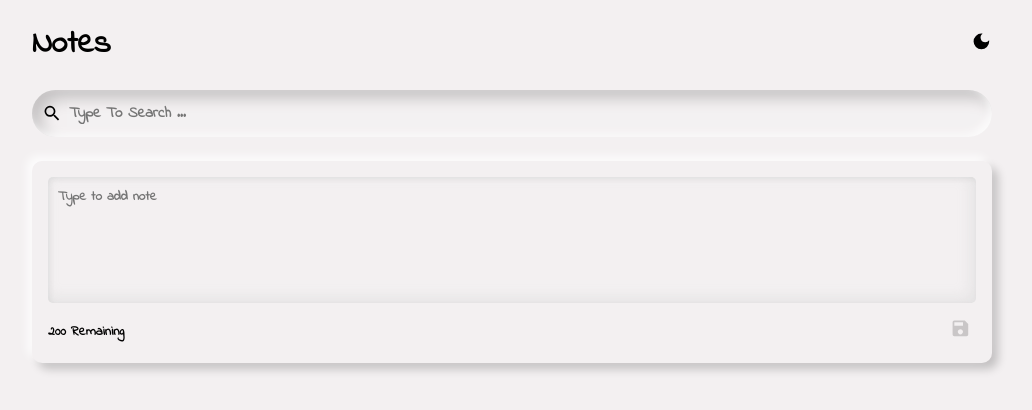
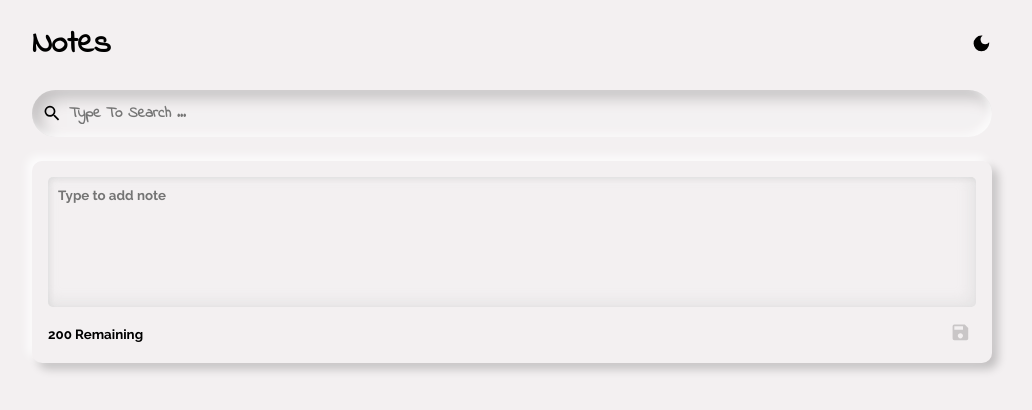
Before and after one commit to Satya190597/note-app, a React (Create React App) app: page / in a window 1280 px wide. Shown: the top 410 px of the page, without its empty margins (128-1160 px from the left). Built offline with nearby package versions, Linux system fonts and the light colour scheme.

Commit message:
Change Fonts

```diff
--- a/src/index.css
+++ b/src/index.css
@@ -4,9 +4,21 @@
     url(./fonts/IndieFlower-Regular.ttf) format("truetype");
 }
 
+@font-face {
+  font-family: "Raleway-Italic";
+  src: local("Raleway-Italic"),
+    url(./fonts/Raleway-Italic-VariableFont_wght.ttf) format("truetype");
+}
+
+@font-face {
+  font-family: "Raleway-Regular";
+  src: local("Raleway-Regular"),
+    url(./fonts/Raleway-VariableFont_wght.ttf) format("truetype");
+}
+
 body {
   margin: 0;
-  font-family: IndieFlower-Regular, -apple-system, BlinkMacSystemFont,
+  font-family: Raleway-Regular, -apple-system, BlinkMacSystemFont,
     "Segoe UI", "Roboto", "Oxygen", "Ubuntu", "Cantarell", "Fira Sans",
     "Droid Sans", "Helvetica Neue", sans-serif;
   -webkit-font-smoothing: antialiased;
@@ -31,6 +43,10 @@ textarea {
   display: flex;
   align-items: center;
   justify-content: space-between;
+}
+
+.header h1 {
+  font-family: IndieFlower-Regular;
 }
 
 .dark-mode {
@@ -77,7 +93,6 @@ textarea {
   padding: 5px 10px 5px;
   border: none;
   background-color: #262626;
-  /* color: #85C1E9; */
   color: #ffffff;
   border-radius: 15px;
   box-shadow: -2px -2px 2px 0 rgba(58, 58, 58, 0.3),
@@ -124,7 +139,6 @@ textarea {
   flex-direction: column;
   justify-content: space-between;
   white-space: pre-wrap;
-  /* color: #85C1E9; */
   color: #ffffff;
   box-shadow: -5px -5px 5px 0 rgba(58, 58, 58, 0.3),
     12px 12px 12px 0 rgba(0, 0, 0, 0.2);
@@ -141,7 +155,7 @@ textarea {
 }
 
 .note textarea {
-  font-family: IndieFlower-Regular;
+  font-family: Raleway-Regular;
   border: none;
   resize: none;
   background-color: #f3f0f1;
@@ -152,7 +166,7 @@ textarea {
 }
 
 .note-dark textarea {
-  font-family: IndieFlower-Regular;
+  font-family: Raleway-Regular;
   background-color: #262626;
   border: none;
   resize: none;
```
Also changed, not shown: src/fonts/Raleway-Italic-VariableFont_wght.ttf (added), src/fonts/Raleway-VariableFont_wght.ttf (added).
